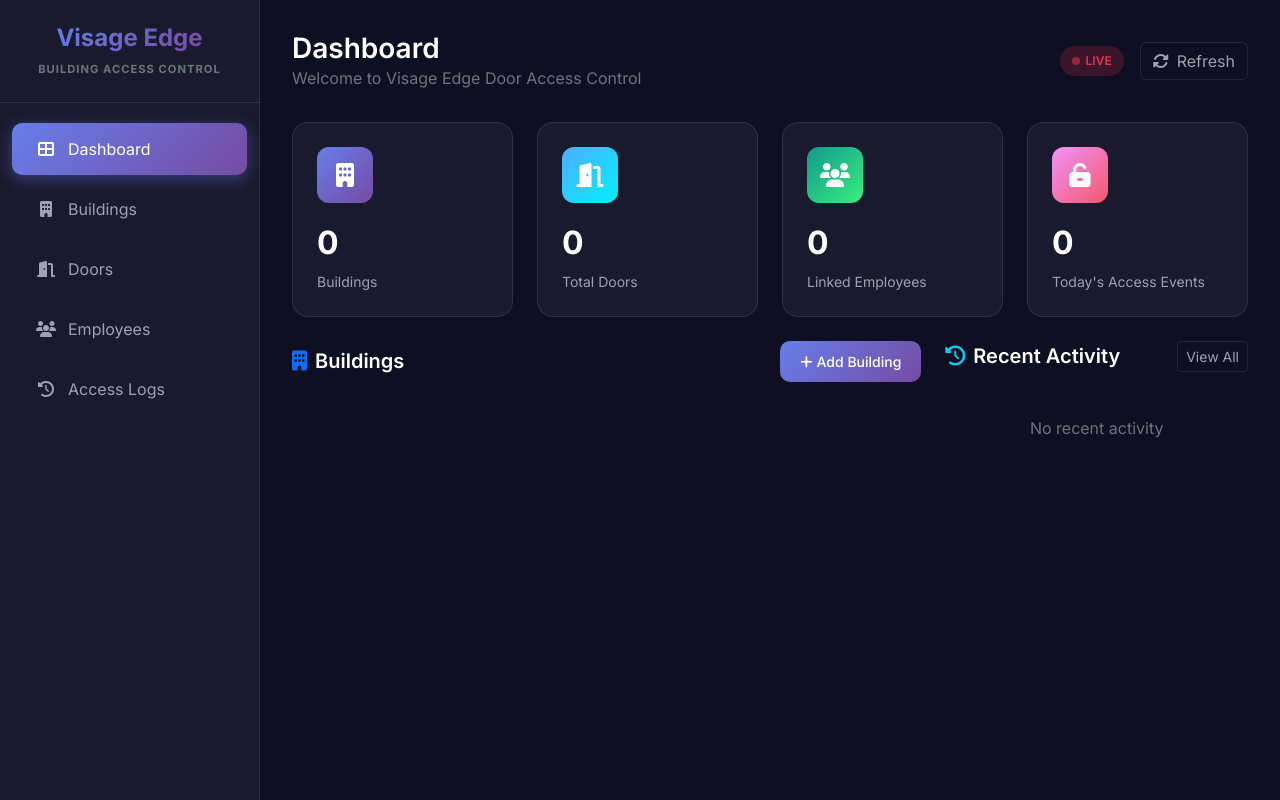
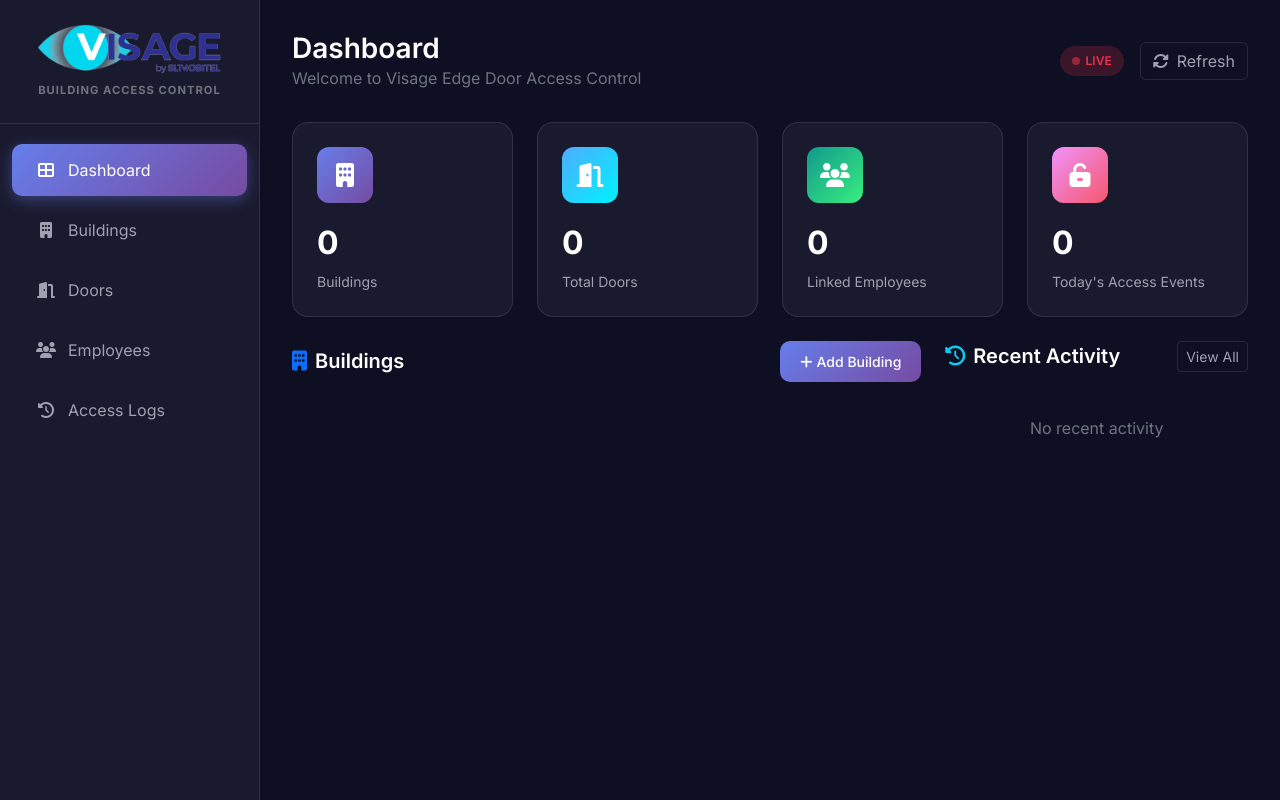
Before and after one commit to SLTDigitalLab/FaceKey, a FastAPI app: page / in a window 1280 px wide. Run offline with FastAPI, Linux system fonts and the light colour scheme; data that the repository does not hold is empty; some libraries are stand-ins or nearby versions.

Commit message:
Replace sidebar title with app logo for improved branding

```diff
--- a/src/app/templates/dashboard.html
+++ b/src/app/templates/dashboard.html
@@ -476,7 +476,7 @@
     <nav class="sidebar" id="sidebar">
         <div class="sidebar-brand d-flex flex-column align-items-center justify-content-center">
 
-            <h4 class="mb-2">Visage Edge</h4>
+            <img src="/static/images/logo.png" alt="App Logo" class="mb-2" style="max-height: 50px; width: auto;">
             <small class="text-secondary fw-bold" style="letter-spacing: 1px; font-size: 0.7rem; text-transform: uppercase;">Building Access Control</small>
         </div>
         <ul class="nav flex-column mt-3">
```
